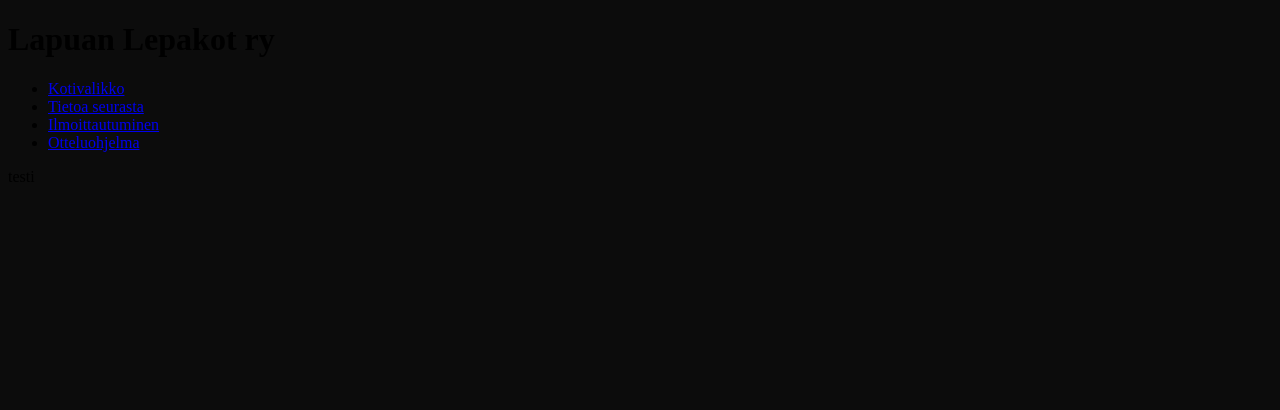
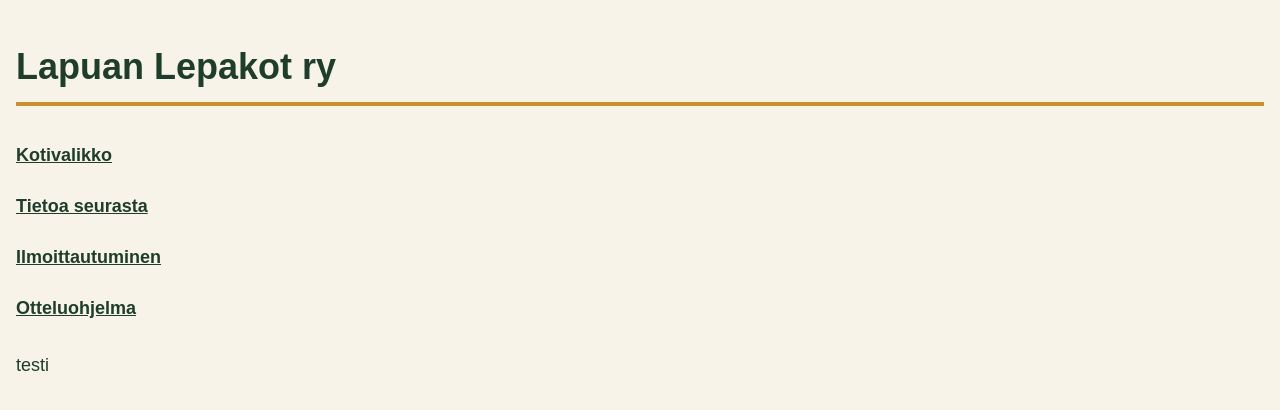
Before and after one commit to miihaelxd/web, a plain HTML site: page index.html in a window 1280 px wide. Drawn offline with Linux system fonts and the light colour scheme.

Commit message:
lisää oikeat värit

```diff
--- a/style.css
+++ b/style.css
@@ -1,3 +1,31 @@
 body {
-    background-color: rgb(12, 12, 12);
+    background-color: #f7f3e8;
+    color: #1f3d2b;
+    font-family: Arial, sans-serif;
+    font-size: 1.125rem;
+    line-height: 1.5;
+    margin: 0;
+    padding: 1rem;
 }
+
+h1 {
+    border-bottom: 4px solid #c8902e;
+    padding-bottom: 0.5rem;
+}
+
+ul {
+    list-style: none;
+    padding: 0;
+}
+
+a {
+    color: #1f3d2b;
+    display: block;
+    padding: 0.75rem 0;
+    font-weight: bold;
+}
+
+a:hover,
+a:focus {
+    color: #c8902e;
+}
```
